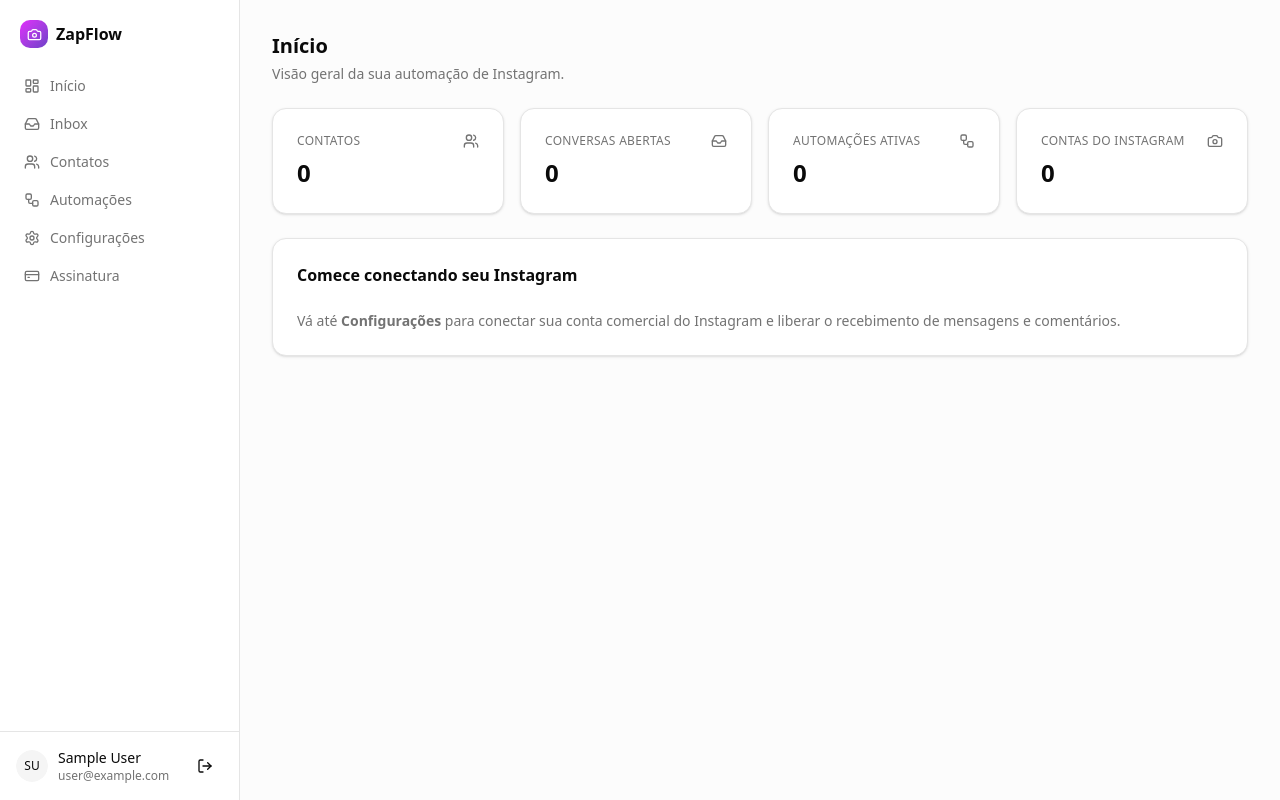
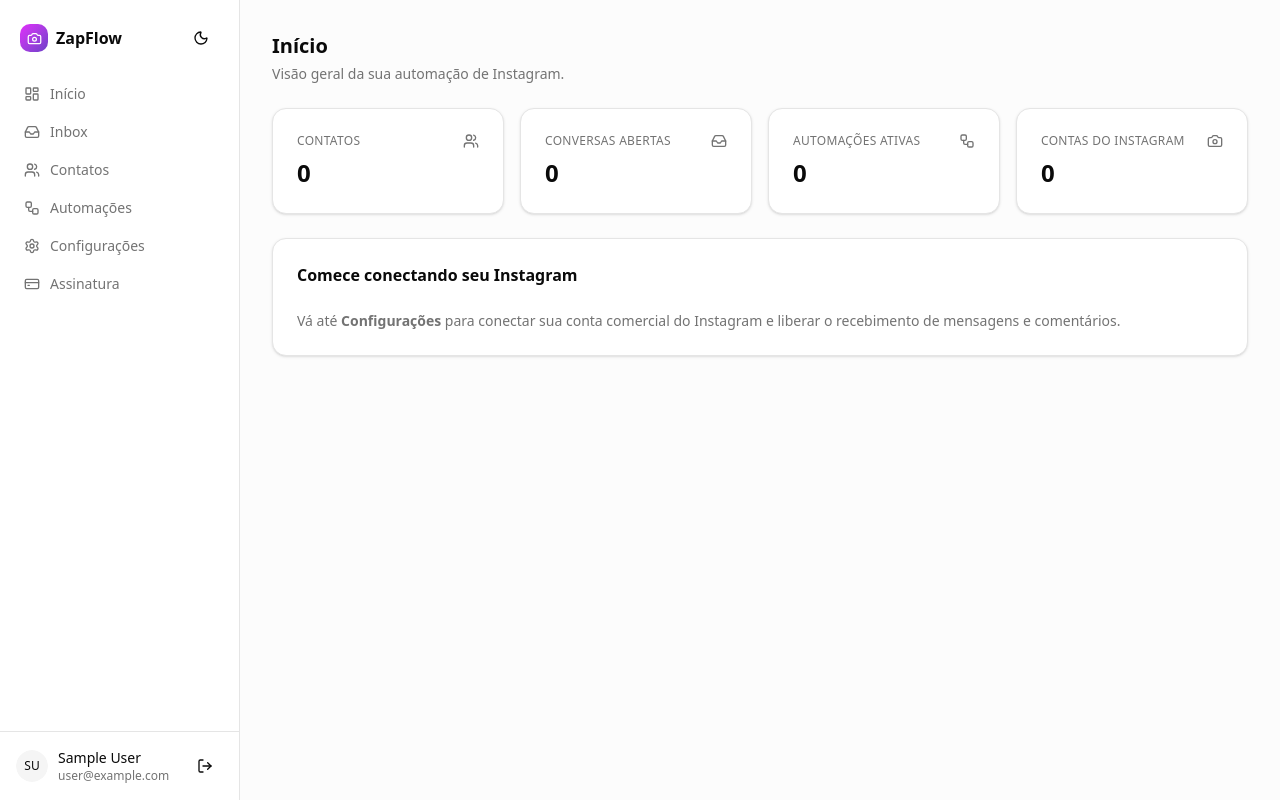
Before and after one commit to gabriel-conzi/ZapFlow, a Next.js app: page /dashboard in a window 1280 px wide. Built offline with nearby package versions, Linux system fonts and the light colour scheme; no server answers; the database is empty; sample sign-in values are in the browser's storage.

Commit message:
Adiciona botao de modo escuro/claro

```diff
--- a/src/app/(dashboard)/layout.tsx
+++ b/src/app/(dashboard)/layout.tsx
@@ -13,6 +13,7 @@ import {
 } from "lucide-react";
 import { Avatar, AvatarFallback } from "@/components/ui/avatar";
 import { Button } from "@/components/ui/button";
+import { ThemeToggle } from "@/components/theme-toggle";
 
 const links = [
   { href: "/dashboard", label: "Início", icon: LayoutDashboard },
@@ -37,11 +38,14 @@ export default async function DashboardLayout({ children }: { children: React.Re
   return (
     <div className="flex h-screen w-full overflow-hidden bg-muted/30">
       <aside className="flex w-60 shrink-0 flex-col border-r bg-background">
-        <div className="flex items-center gap-2 px-5 py-5 font-semibold">
-          <span className="flex size-7 items-center justify-center rounded-lg bg-gradient-to-br from-fuchsia-500 to-primary text-white">
-            <Camera size={15} />
-          </span>
-          ZapFlow
+        <div className="flex items-center justify-between gap-2 px-5 py-5">
+          <div className="flex items-center gap-2 font-semibold">
+            <span className="flex size-7 items-center justify-center rounded-lg bg-gradient-to-br from-fuchsia-500 to-primary text-white">
+              <Camera size={15} />
+            </span>
+            ZapFlow
+          </div>
+          <ThemeToggle />
         </div>
         <nav className="flex flex-1 flex-col gap-0.5 px-3">
           {links.map(({ href, label, icon: Icon }) => (
--- a/src/app/layout.tsx
+++ b/src/app/layout.tsx
@@ -7,9 +7,24 @@ export const metadata: Metadata = {
   description: "Automação de mensagens, comentários e fluxos de conversa para Instagram.",
 };
 
+// Roda antes da página pintar na tela, pra já aplicar o tema escuro salvo
+// (ou a preferência do sistema) sem dar aquele "pisca" de claro→escuro.
+const THEME_INIT_SCRIPT = `
+(function () {
+  try {
+    var stored = localStorage.getItem("zapflow-theme");
+    var dark = stored ? stored === "dark" : window.matchMedia("(prefers-color-scheme: dark)").matches;
+    if (dark) document.documentElement.classList.add("dark");
+  } catch (e) {}
+})();
+`;
+
 export default function RootLayout({ children }: { children: React.ReactNode }) {
   return (
-    <html lang="pt-BR" className="h-full antialiased">
+    <html lang="pt-BR" className="h-full antialiased" suppressHydrationWarning>
+      <head>
+        <script dangerouslySetInnerHTML={{ __html: THEME_INIT_SCRIPT }} />
+      </head>
       <body className="min-h-full flex flex-col font-sans">
         <SessionProvider>{children}</SessionProvider>
       </body>
--- /dev/null
+++ b/src/components/theme-toggle.tsx
@@ -0,0 +1,50 @@
+"use client";
+
+import { useEffect, useState } from "react";
+import { Moon, Sun } from "lucide-react";
+import { Button } from "@/components/ui/button";
+
+const STORAGE_KEY = "zapflow-theme";
+
+export function ThemeToggle() {
+  const [isDark, setIsDark] = useState(false);
+  const [mounted, setMounted] = useState(false);
+
+  useEffect(() => {
+    setIsDark(document.documentElement.classList.contains("dark"));
+    setMounted(true);
+  }, []);
+
+  function toggle() {
+    const next = !isDark;
+    setIsDark(next);
+    document.documentElement.classList.toggle("dark", next);
+    try {
+      localStorage.setItem(STORAGE_KEY, next ? "dark" : "light");
+    } catch {
+      // navegador bloqueando localStorage (ex: modo privado) — sem problema,
+      // o tema só não fica salvo pra próxima visita.
+    }
+  }
+
+  // Evita renderizar o ícone errado por uma fração de segundo antes do
+  // useEffect rodar (o estado real do tema só é conhecido no browser).
+  if (!mounted) {
+    return (
+      <Button variant="ghost" size="icon" disabled title="Tema">
+        <Sun size={15} />
+      </Button>
+    );
+  }
+
+  return (
+    <Button
+      variant="ghost"
+      size="icon"
+      onClick={toggle}
+      title={isDark ? "Mudar pra modo claro" : "Mudar pra modo escuro"}
+    >
+      {isDark ? <Sun size={15} /> : <Moon size={15} />}
+    </Button>
+  );
+}
```
